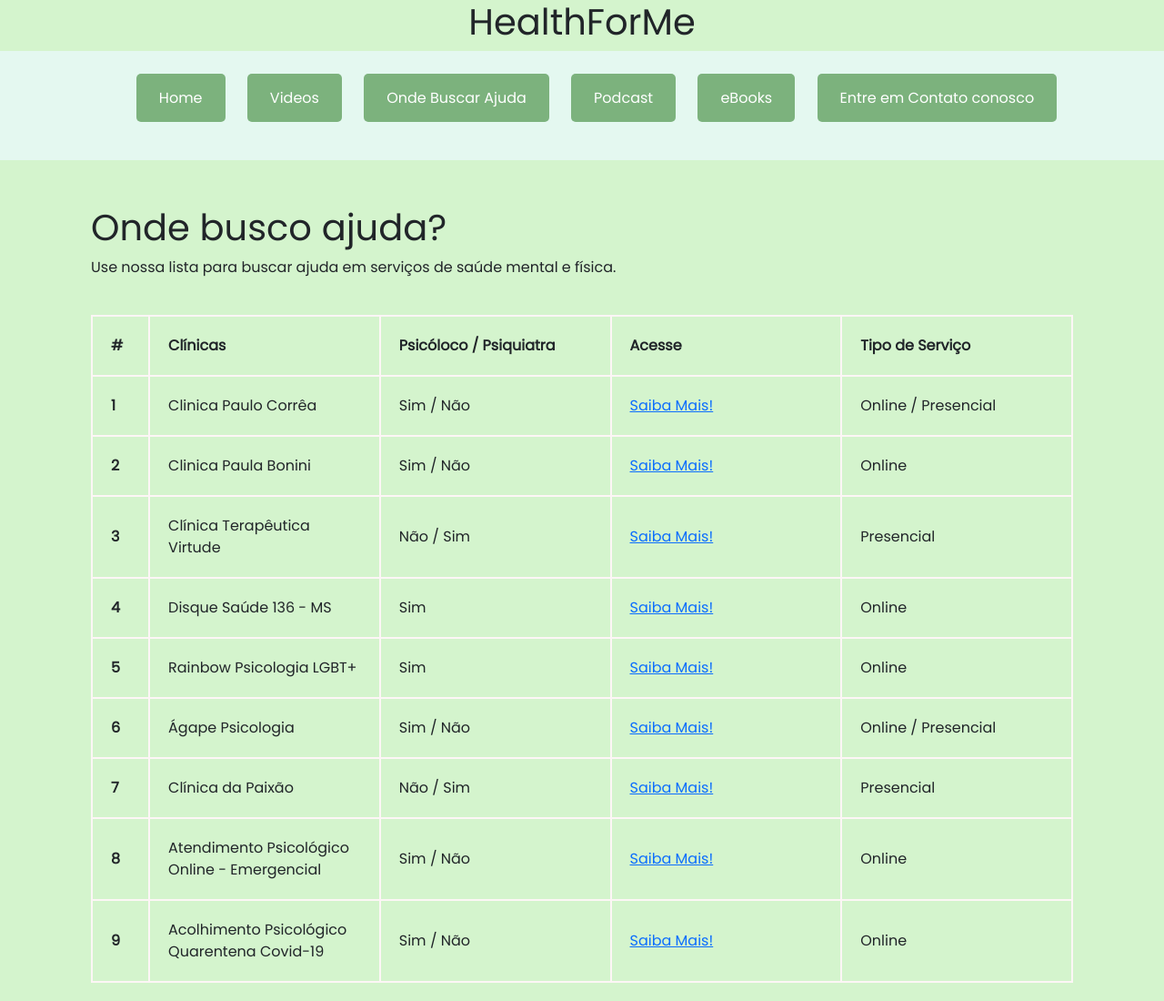
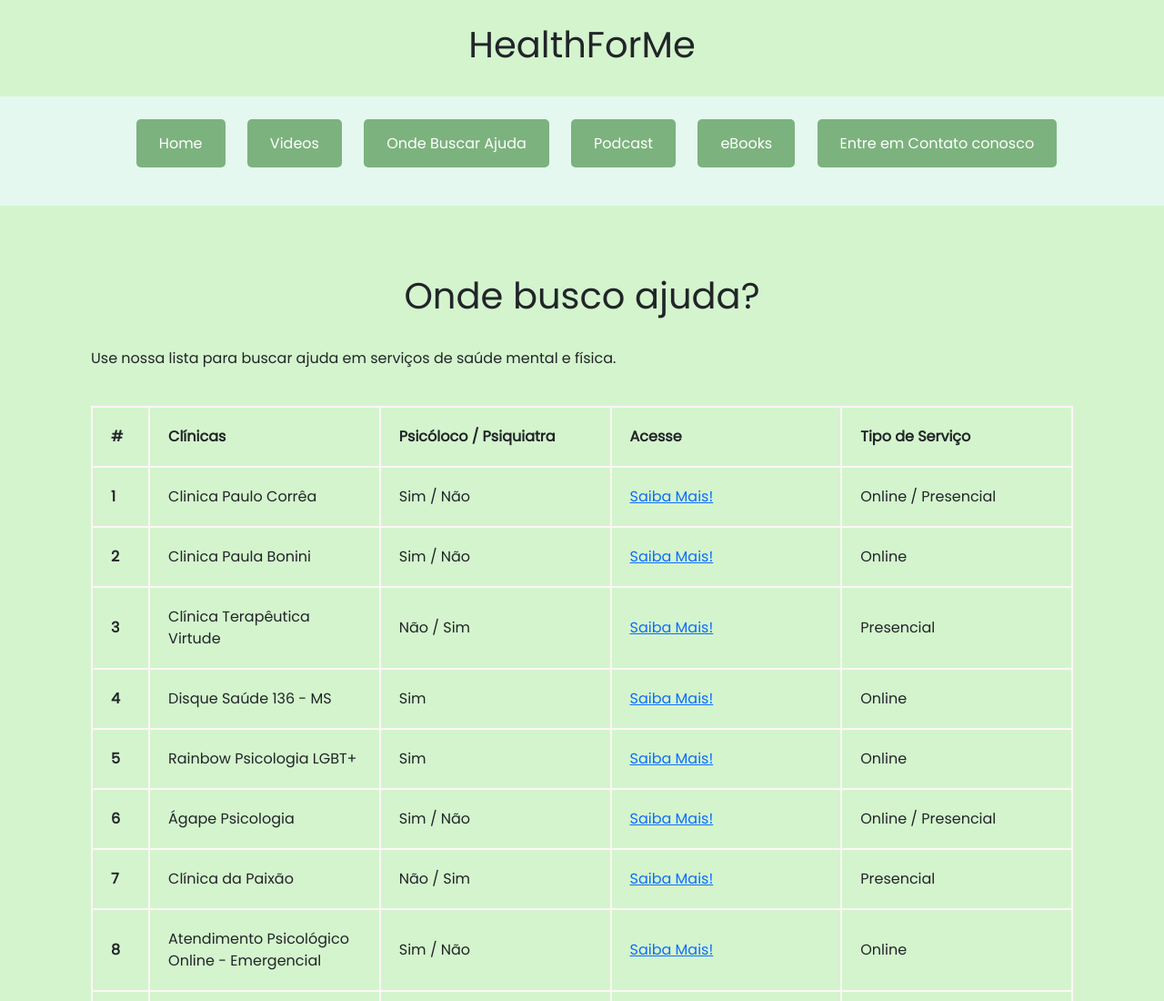
Before and after one commit to Gabriel-Nutsu/HealthForMe, a plain HTML site: page HealthForMe-main/HealthForMe/index_3.html in a window 1280 px wide. Shown: the top 1100 px of the page at 91% size. Drawn offline with nearby package versions, Linux system fonts and the light colour scheme.

Commit message:
Update ajuda.css

```diff
--- a/HealthForMe-main/HealthForMe/css/ajuda.css
+++ b/HealthForMe-main/HealthForMe/css/ajuda.css
@@ -46,6 +46,12 @@ li a:hover {
     background: #bbe1ea;
     color: #000;
     border-color: #000;
+}
+
+h1{
+    text-align: center;
+    margin-top: 50px;
+    padding: 25px;
 }
 
 form {
```
